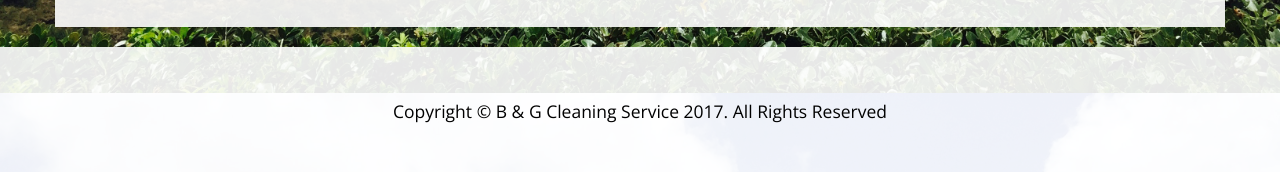
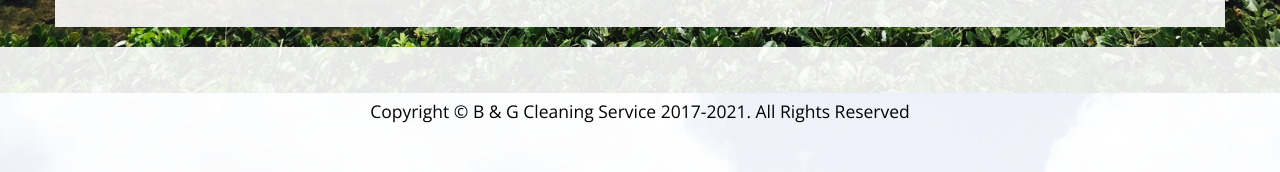
Before and after one commit to bngclean/bngclean.github.io, a plain HTML site: page index.html in a window 1280 px wide. Shown: the part 2787-2959 px from the top of the page. Drawn offline with nearby package versions, Linux system fonts and the light colour scheme.

Commit message:
Update index.html
updated copyright years

```diff
--- a/index.html
+++ b/index.html
@@ -252,7 +252,7 @@
         <div class="container">
             <div class="row">
                 <div class="col-lg-12 text-center">
-                    <p>Copyright &copy; B & G Cleaning Service 2017. All Rights Reserved</p>
+                    <p>Copyright &copy; B & G Cleaning Service 2017-2021. All Rights Reserved</p>
                 </div>
             </div>
         </div>
```
